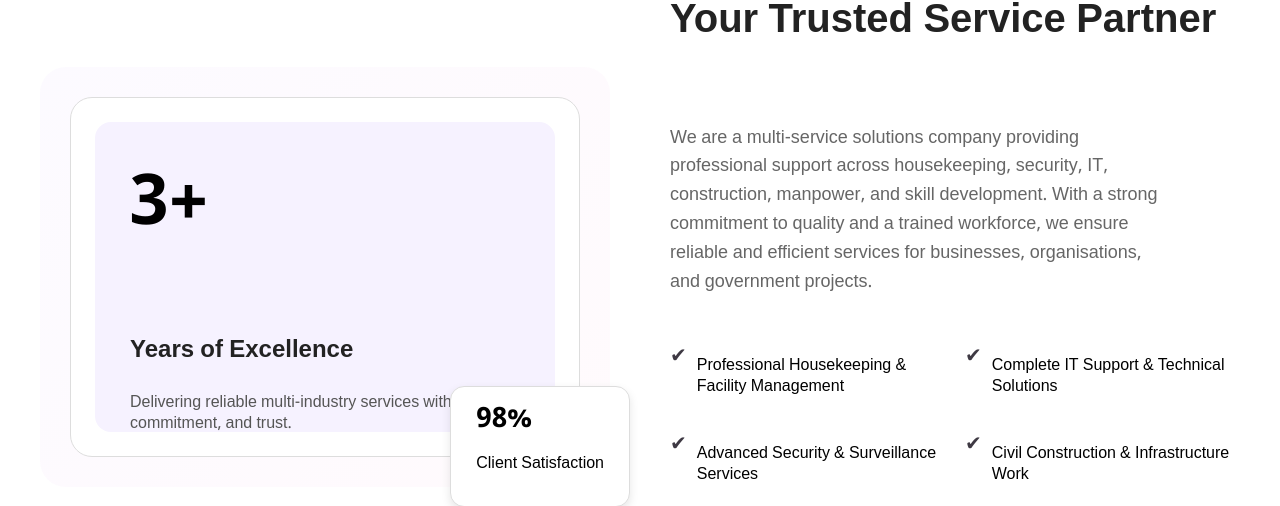
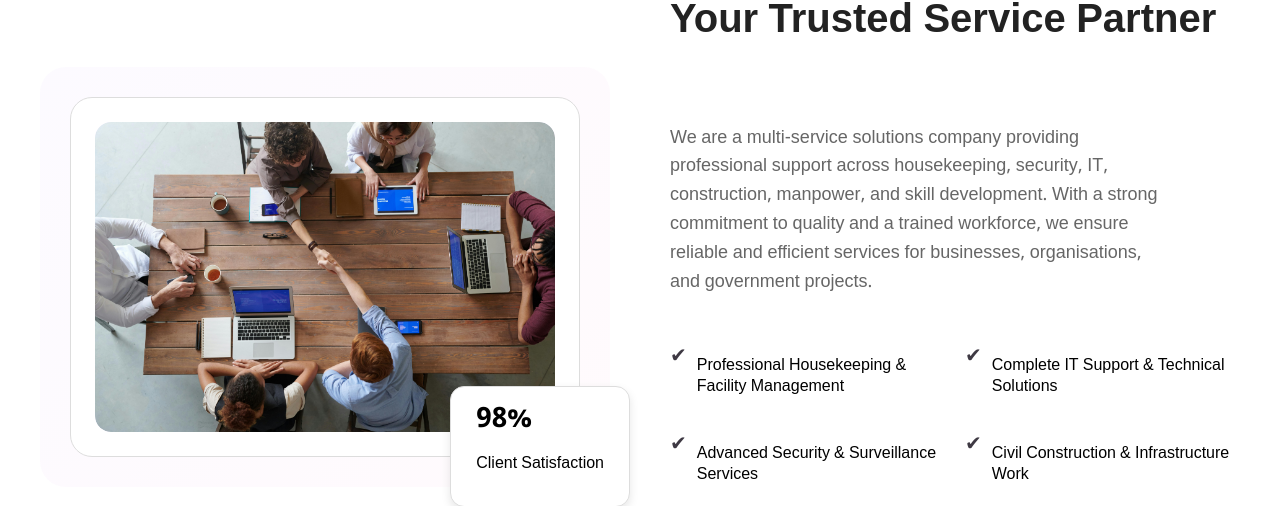
Before and after one commit to vikashsharma380/DigyaanshShrishti, a React (Vite) app: page / in a window 1280 px wide. Shown: the part 2299-2805 px from the top of the page. Built offline with nearby package versions, Linux system fonts and the light colour scheme.

Commit message:
modified

```diff
--- a/src/components/AboutSection.jsx
+++ b/src/components/AboutSection.jsx
@@ -1,4 +1,5 @@
 import "../styles/about.css";
+import AboutImage from "../assets/about.jpeg";
 
 const AboutSection = () => {
   const highlights = [
@@ -19,12 +20,7 @@ const AboutSection = () => {
           <div className="about-middle"></div>
 
           <div className="about-inner">
-            <h1 className="about-years">3+</h1>
-            <h3 className="about-heading">Years of Excellence</h3>
-            <p>
-              Delivering reliable multi-industry services with quality,
-              commitment, and trust.
-            </p>
+            <img src={AboutImage} alt="About" className="about-image" />
           </div>
 
           <div className="about-stamp">
--- a/src/styles/about.css
+++ b/src/styles/about.css
@@ -47,10 +47,9 @@
   bottom: 55px;
   border-radius: 16px;
   background: #f6f2ff;
-  padding: 35px;
+  padding: 0; /* UPDATED */
+  overflow: hidden; /* UPDATED */
   display: flex;
-  flex-direction: column;
-  justify-content: center;
 }
 
 .about-years {
@@ -160,3 +159,11 @@
     height: 370px;
   }
 }
+
+/* IMAGE FULL FIT */
+.about-image {
+  width: 100%;
+  height: 100%;
+  object-fit: cover;
+  border-radius: 16px;
+}
```
Also changed, not shown: src/assets/about.jpeg (added).
